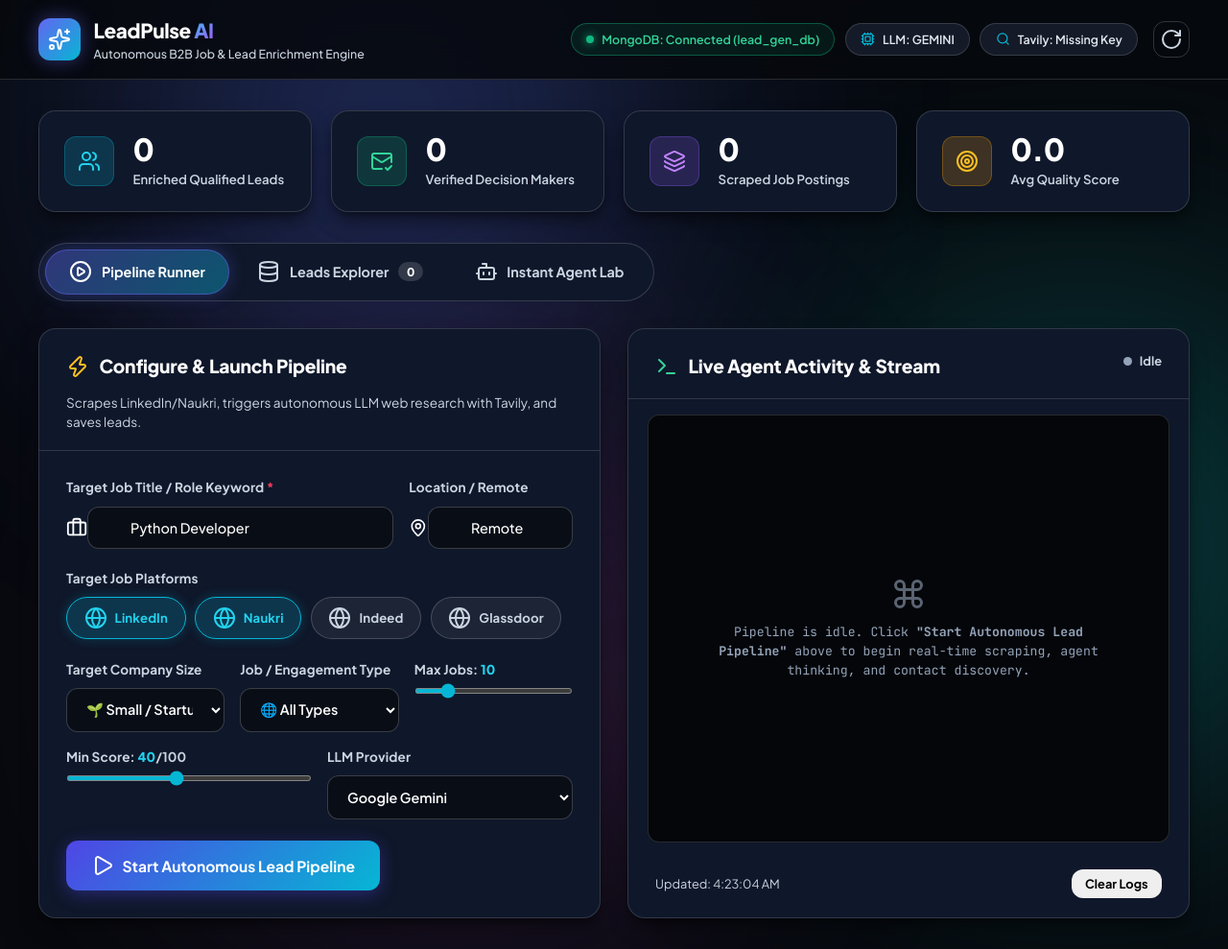
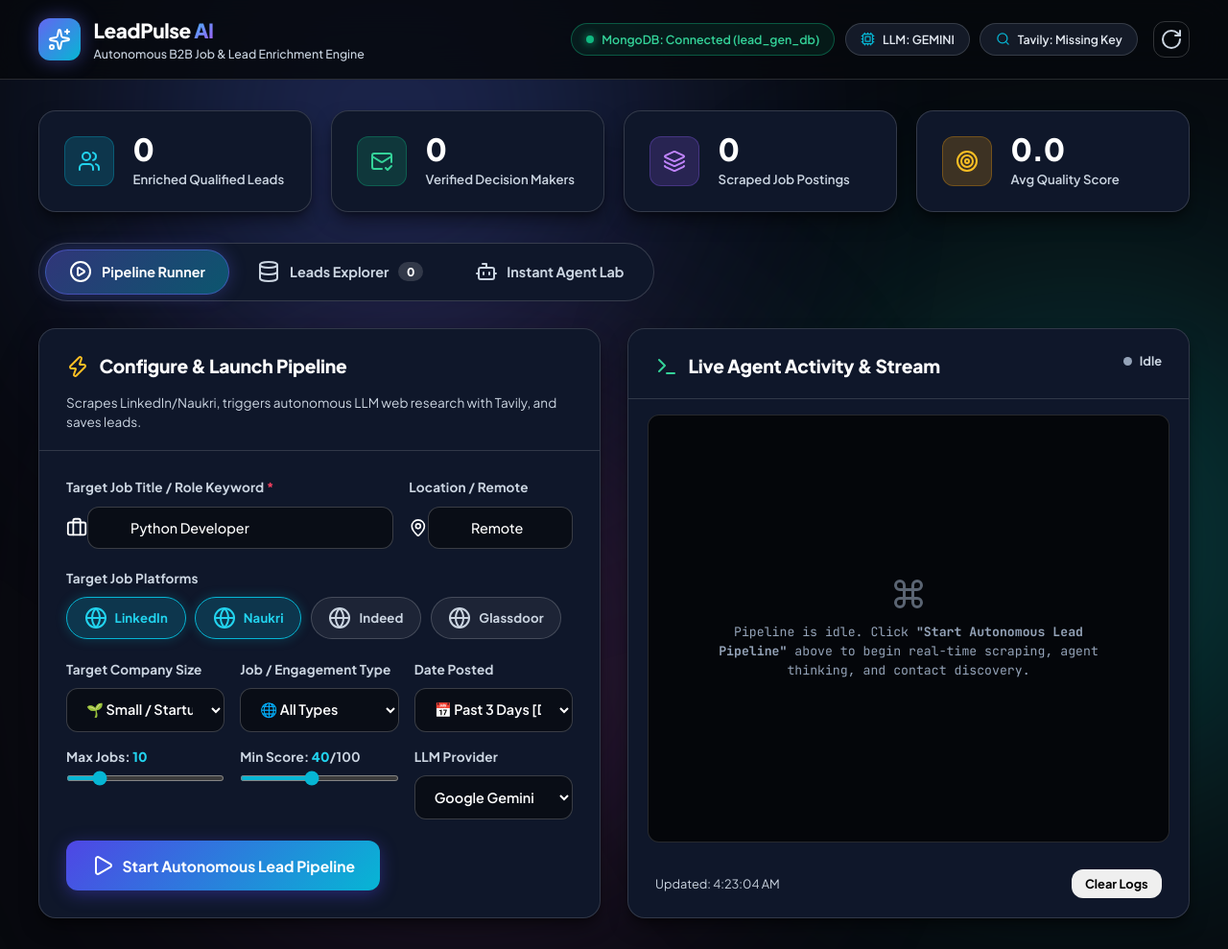
Before and after one commit to jaysoftrefine/Lead_automation_backend, a FastAPI app: page / in a window 1280 px wide. Shown: the whole page at 96% size. Run offline with FastAPI, Linux system fonts and the light colour scheme; data that the repository does not hold is empty.

Commit message:
add date posted recency filters across pipeline, explorer, API, and CLI

```diff
--- a/static/js/app.js
+++ b/static/js/app.js
@@ -166,6 +166,7 @@
     const location = document.getElementById("search-location").value.trim();
     const companySize = document.getElementById("company-size") ? document.getElementById("company-size").value : "small";
     const jobType = document.getElementById("job-type") ? document.getElementById("job-type").value : "all";
+    const hoursOld = document.getElementById("hours-old") ? parseInt(document.getElementById("hours-old").value, 10) : 72;
     const limit = parseInt(document.getElementById("search-limit").value, 10);
     const minScore = parseInt(document.getElementById("min-score").value, 10);
     const provider = document.getElementById("pipeline-provider").value;
@@ -191,7 +192,7 @@
     progressBox.style.display = "block";
     progressFill.style.width = "5%";
     progressCountLabel.innerText = "0 / ?";
-    progressJobLabel.innerText = `Connecting to ${checkedSites.join(", ")} and scraping '${searchTerm}' (Target: ${companySize.toUpperCase()} [Max 50], ${jobType.toUpperCase()})...`;
+    progressJobLabel.innerText = `Connecting to ${checkedSites.join(", ")} and scraping '${searchTerm}' (Target: ${companySize.toUpperCase()} [Max 50], ${jobType.toUpperCase()}, ${hoursOld > 0 ? (hoursOld + 'h') : 'All dates'})...`;
 
     try {
       const res = await fetch(`${API_BASE}/api/pipeline/run`, {
@@ -202,6 +203,7 @@
           location: location,
           company_size: companySize,
           job_type: jobType,
+          hours_old: hoursOld,
           sites: checkedSites,
           limit: limit,
           min_score: minScore,
@@ -327,6 +329,8 @@
     const companySize = filterCompanySize ? filterCompanySize.value : "all";
     const filterJobType = document.getElementById("filter-job-type");
     const jobType = filterJobType ? filterJobType.value : "all";
+    const filterDatePosted = document.getElementById("filter-date-posted");
+    const dateVal = filterDatePosted ? filterDatePosted.value : "all";
     const site = filterSite.value;
     const status = filterStatus.value;
     const minScore = filterMinScore.value;
@@ -335,6 +339,7 @@
     if (search) params.append("search", search);
     if (companySize && companySize !== "all") params.append("company_size", companySize);
     if (jobType && jobType !== "all") params.append("job_type", jobType);
+    if (dateVal && dateVal !== "all") params.append("hours_old", dateVal);
     if (site && site !== "all") params.append("site", site);
     if (status && status !== "all") params.append("status", status);
     if (minScore > 0) params.append("min_score", minScore);
@@ -679,6 +684,8 @@
   if (filterCompanySize) filterCompanySize.addEventListener("change", fetchLeads);
   const filterJobTypeEl = document.getElementById("filter-job-type");
   if (filterJobTypeEl) filterJobTypeEl.addEventListener("change", fetchLeads);
+  const filterDatePostedEl = document.getElementById("filter-date-posted");
+  if (filterDatePostedEl) filterDatePostedEl.addEventListener("change", fetchLeads);
   filterSite.addEventListener("change", fetchLeads);
   filterStatus.addEventListener("change", fetchLeads);
   filterMinScore.addEventListener("input", debounce(fetchLeads, 400));
--- a/templates/index.html
+++ b/templates/index.html
@@ -205,6 +205,18 @@
                 </div>
 
                 <div class="form-group flex-1">
+                  <label for="hours-old">Date Posted</label>
+                  <select id="hours-old" class="custom-select">
+                    <option value="24">⚡ Past 24 Hours (1 Day)</option>
+                    <option value="72" selected>📅 Past 3 Days [Default]</option>
+                    <option value="168">📆 Past 7 Days (1 Week)</option>
+                    <option value="336">🗓️ Past 14 Days (2 Weeks)</option>
+                    <option value="720">🌙 Past 30 Days (1 Month)</option>
+                    <option value="0">🌐 Any Time</option>
+                  </select>
+                </div>
+
+                <div class="form-group flex-1">
                   <label for="search-limit">Max Jobs: <span id="limit-val" class="text-highlight">10</span></label>
                   <input type="range" id="search-limit" min="1" max="50" value="10" step="1" oninput="document.getElementById('limit-val').innerText = this.value">
                 </div>
@@ -300,6 +312,14 @@
                 <option value="contract">🤝 Freelance / Contract</option>
                 <option value="fulltime">💼 Full-time</option>
                 <option value="parttime">⏱️ Part-time</option>
+              </select>
+
+              <select id="filter-date-posted" class="custom-select filter-select">
+                <option value="all">Any Date</option>
+                <option value="24">⚡ Past 24h</option>
+                <option value="72">📅 Past 3d</option>
+                <option value="168">📆 Past 7d (1w)</option>
+                <option value="720">🌙 Past 30d (1m)</option>
               </select>
 
               <select id="filter-site" class="custom-select filter-select">
```
Also changed, not shown: api/routes.py (+16 -1 lines), main.py (+8 -1 lines).
